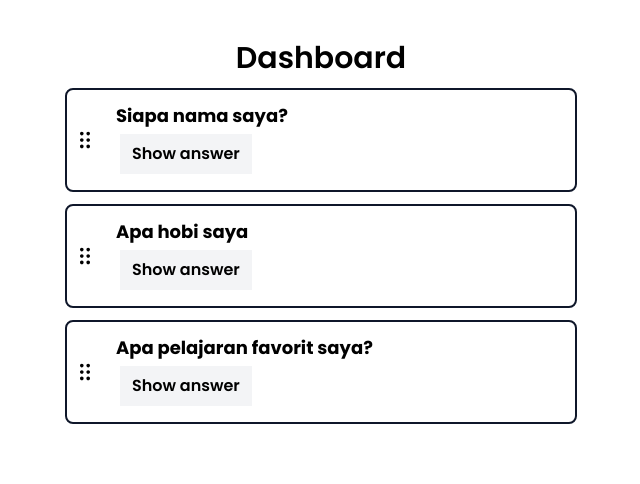
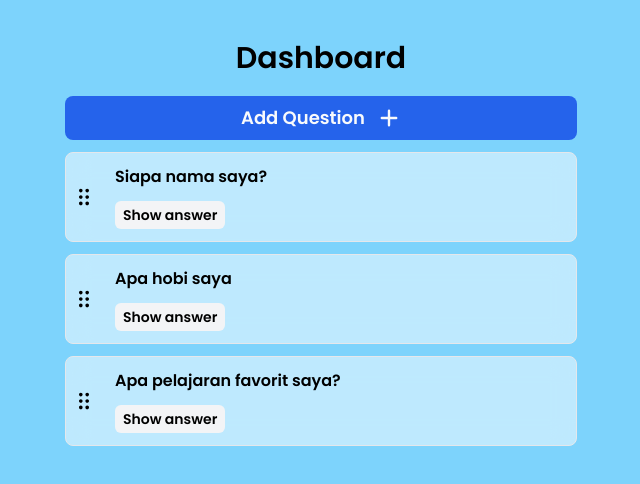
Before and after one commit to farisyahz/faqbocs-tamplate, a Next.js app: page /dashboard in a window 1280 px wide. Shown: the top 484 px of the page, without its empty margins (319-959 px from the left). Built offline with nearby package versions, Linux system fonts and the light colour scheme; a web font is replaced by a local one.

Commit message:
blue-theme

```diff
--- a/src/components/SortableItem.tsx
+++ b/src/components/SortableItem.tsx
@@ -10,7 +10,7 @@ export default function SortableItem({id, q, a}:{id:number, q:string, a:string})
     listeners,
     setNodeRef,
     transform,
-    transition
+    transition,
   } = useSortable({id:id, data:{qna:{id:id, q:q, a:a}}})
 
   const style = {
@@ -21,16 +21,17 @@ export default function SortableItem({id, q, a}:{id:number, q:string, a:string})
   const [showAnswer, setShowAnswer] = useState(false);
 
   return(
-    <div ref={setNodeRef} style={style} {...attributes} {...listeners}>
-      <div className="font-poppins w-full border-2 border-slate-900 bg-white rounded-lg flex mt-3">
+    <div ref={setNodeRef} style={style} className="touch-none" {...attributes} {...listeners}>
+      <div className="font-poppins w-full bg-white/50 backdrop-blur-md border-[1px] border-gray-200 rounded-lg flex mt-3">
         <span className="w-10 flex">
          <RxDragHandleDots2 className="text-2xl m-auto"/>
         </span>
         <div className="w-full p-3">
-          <div className="text-lg font-bold ">{q}</div>
-          <button className="py-2 px-3 m-1 bg-gray-100 font-semibold"
+          <div className=" font-semibold mb-1">{q}</div>
+          {showAnswer && <p>{a}</p>}
+          <button className="py-1 px-2 mt-2 text-sm rounded-md bg-gray-100 font-semibold"
           onClick={()=>setShowAnswer(!showAnswer)}>{showAnswer ? "Hide" : "Show"} answer</button>
-          {showAnswer && <p >{a}</p>}
+
         </div>
 
       </div>
--- a/src/pages/dashboard.tsx
+++ b/src/pages/dashboard.tsx
@@ -1,5 +1,6 @@
 import SortableItem from "@/components/SortableItem"
 import type { MouseEvent, KeyboardEvent } from 'react'
+import { HiPlus } from 'react-icons/hi';
 import { DndContext,
   closestCenter,
   useSensor,
@@ -13,11 +14,12 @@ import { PointerSensor } from "@dnd-kit/core";
 
 
 export default function Dashboard(){
+
   const [data, setData] = useState<{id:number, q:string, a:string}[]>([
     {
       id:1,
       q:"Siapa nama saya?",
-      a:"Nama saya Faris Rafie Syahzani"
+      a:"Nama saya Faris Rafie Syahzani. Lorem, ipsum dolor sit amet consectetur adipisicing elit. Architecto reprehenderit porro magnam deleniti ad provident est autem totam? Enim, inventore."
     },
     {
       id:2,
@@ -87,8 +89,10 @@ export default function Dashboard(){
   const sensors = [useSensor(SmartPointerSensor)];
 
   return(
-    <div className="max-w-lg mx-auto mt-10">
+    <div className="w-[100vw] h-[100vh] bg-sky-300">
+      <div className="sm:max-w-lg w-[95%] mx-auto pt-10">
         <h1 className="font-poppins text-3xl font-semibold text-center">Dashboard</h1>
+        <button className="bg-blue-600 mt-5 hover:bg-blue-500 flex justify-center items-center py-2 px-3 w-full font-poppins text-lg font-semibold gap-3 rounded-lg text-slate-50">Add Question<HiPlus className="text-2xl"/></button>
         <DndContext
           collisionDetection={closestCenter}
           onDragEnd={handleDragEnd}
@@ -96,7 +100,6 @@ export default function Dashboard(){
         >
           <SortableContext
             items={data}
-
             strategy={verticalListSortingStrategy}
           >
             {data.map((item) => (<SortableItem key={item.id} {...item}/>))}
@@ -106,5 +109,7 @@ export default function Dashboard(){
         </DndContext>
 
       </div>
+    </div>
+
   )
 }
```
Lines whose indentation alone changed are shown as unchanged.
